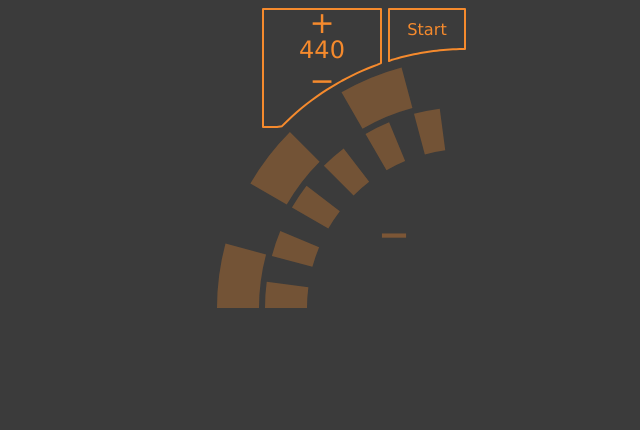
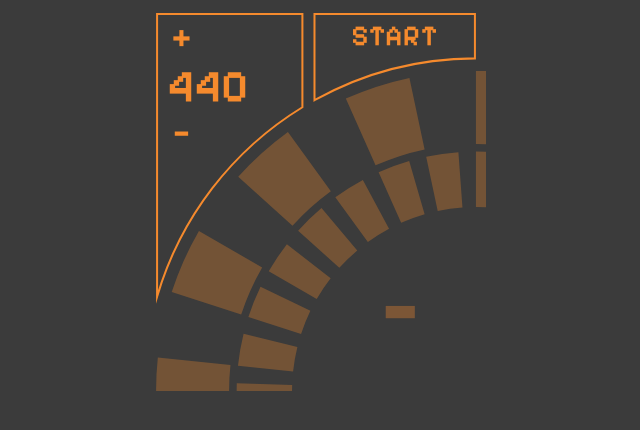
Before and after one commit to mattsjost/Stroboskop, a plain HTML site: page index.html in a window 1280 px wide. Shown: the whole page, without its empty margins (324-964 px from the left). Drawn offline with Linux system fonts and the light colour scheme; a web font is replaced by a local one.

Commit message:
Update index.html

```diff
--- a/index.html
+++ b/index.html
@@ -5,55 +5,52 @@
 <meta name="viewport" content="width=device-width, initial-scale=1, viewport-fit=cover">
 <meta name="theme-color" content="#3b3b3b">
 <title>Strobe Tuner</title>
+<!-- Pixelify Sans: pixeltypsnitt som liknar Chicago och fungerar på alla enheter, även iPhone/Safari -->
+<link rel="preconnect" href="https://fonts.googleapis.com">
+<link rel="preconnect" href="https://fonts.gstatic.com" crossorigin>
+<link href="https://fonts.googleapis.com/css2?family=Pixelify+Sans:wght@400..700&display=swap" rel="stylesheet">
 <style>
-  /* Chicago: lägg ChicagoFLF.woff2 (eller .ttf) bredvid filen, annars används systemets Chicago om den finns. */
-  @font-face {
-    font-family: "Chicago";
-    src: local("Chicago"), local("ChicagoFLF"), local("Chicago_12"),
-         url("ChicagoFLF.woff2") format("woff2"),
-         url("ChicagoFLF.ttf") format("truetype");
-    font-display: swap;
-  }
   :root {
     --bg: #3b3b3b;
     --or: #f58a2d;
-    --font: "Chicago", "ChicagoFLF", "Chicago_12", "Charcoal", "Geneva", "Helvetica Neue", Arial, sans-serif;
+    --font: "Pixelify Sans", "Chicago", "ChicagoFLF", "Charcoal", "Geneva", monospace;
   }
   * { box-sizing: border-box; -webkit-tap-highlight-color: transparent; }
-  html, body { margin: 0; background: var(--bg); color: var(--or); font-family: var(--font); }
+  html, body { margin: 0; background: var(--bg); color: var(--or); font-family: var(--font); font-weight: 600; }
   body {
     min-height: 100%; display: flex; justify-content: center;
     padding: max(8px, env(safe-area-inset-top)) 10px max(10px, env(safe-area-inset-bottom));
-    user-select: none; -webkit-user-select: none;
+    user-select: none; -webkit-user-select: none; -webkit-text-size-adjust: 100%;
   }
-  .wrap { position: relative; width: 100%; max-width: 300px; aspect-ratio: 1; container-type: inline-size; }
+  /* Ritytan är 270 × 304 enheter; allt placeras i procent av den */
+  .wrap { position: relative; width: 100%; max-width: 340px; aspect-ratio: 270 / 304; container-type: inline-size; overflow: hidden; }
   canvas { position: absolute; inset: 0; width: 100%; height: 100%; display: block; }
   button, input {
-    font-family: var(--font); color: var(--or); background: transparent; border: none; border-radius: 0;
-    cursor: pointer; padding: 0; margin: 0;
+    font-family: var(--font); font-weight: 600; color: var(--or); background: transparent; border: none; border-radius: 0;
+    cursor: pointer; padding: 0; margin: 0; -webkit-appearance: none; appearance: none;
   }
   button:focus-visible, input:focus-visible { outline: 2px solid #fff8; outline-offset: -3px; }
 
-  /* A-referens: ruta uppe till vänster (0–70 % bredd, 0–20 % höjd) */
-  .ref { position: absolute; left: 32%; top: 0; width: 40%; height: 40%; display: flex; flex-direction: column; align-items: stretch; }
-  .ref button { height: 22%; font-size: 10cqw; line-height: 1; }
-  .ref input { width: 100%; height: 26%; text-align: center; font-size: 8cqw; cursor: text; -moz-appearance: textfield; }
-  .ref input::-webkit-outer-spin-button, .ref input::-webkit-inner-spin-button { -webkit-appearance: none; margin: 0; }
+  .adj { position: absolute; left: 5.6%; width: 9.6%; height: 8.6%; font-size: 10cqw; line-height: 1; }
+  #plus  { top: 3.6%; }
+  #minus { top: 28.6%; }
+  #refIn {
+    position: absolute; left: 5.2%; top: 13.2%; width: 38.5%; height: 14.5%;
+    font-size: 13.3cqw; text-align: left; padding-left: 1%; cursor: text; -moz-appearance: textfield;
+  }
+  #refIn::-webkit-outer-spin-button, #refIn::-webkit-inner-spin-button { -webkit-appearance: none; margin: 0; }
 
-  /* Start/Stopp: ruta uppe till höger (74–100 % bredd) */
-  #start { position: absolute; right: 0; top: 0; width: 26%; height: 14%; font-size: 5.4cqw; }
+  #start { position: absolute; left: 49.3%; top: 1.3%; width: 47.8%; height: 11.8%; font-size: 8.5cqw; letter-spacing: .5px; }
   #start.on { color: var(--bg); }
 </style>
 </head>
 <body>
 <div class="wrap" id="wrap">
   <canvas id="cv"></canvas>
-  <div class="ref">
-    <button id="plus" aria-label="Höj A-referens">+</button>
-    <input id="refIn" type="number" inputmode="decimal" min="400" max="480" step="0.1" value="440" aria-label="A-referens i Hz">
-    <button id="minus" aria-label="Sänk A-referens">−</button>
-  </div>
-  <button id="start">Start</button>
+  <button class="adj" id="plus" aria-label="Höj A-referens">+</button>
+  <input id="refIn" type="number" inputmode="decimal" min="400" max="480" step="0.1" value="440" aria-label="A-referens i Hz">
+  <button class="adj" id="minus" aria-label="Sänk A-referens">−</button>
+  <button id="start">START</button>
 </div>
 
 <script>
@@ -99,10 +96,10 @@
       const mute = actx.createGain(); mute.gain.value = 0;   // tyst utgång så grafen bearbetas
       analyser.connect(mute); mute.connect(actx.destination);
       running = true;
-      $('start').textContent = 'Stopp'; $('start').classList.add('on');
+      $('start').textContent = 'STOP'; $('start').classList.add('on');
     } catch (err) {
-      $('start').textContent = 'Fel';
-      setTimeout(() => { $('start').textContent = 'Start'; }, 2000);
+      $('start').textContent = 'FEL';
+      setTimeout(() => { $('start').textContent = 'START'; }, 2000);
     }
   }
   function stop() {
@@ -110,7 +107,7 @@
     if (stream) stream.getTracks().forEach(t => t.stop());
     if (actx) actx.close();
     stream = null; actx = null;
-    $('start').textContent = 'Start'; $('start').classList.remove('on');
+    $('start').textContent = 'START'; $('start').classList.remove('on');
   }
   $('start').onclick = () => running ? stop() : start();
   document.addEventListener('visibilitychange', () => { if (actx && actx.state === 'suspended') actx.resume(); });
@@ -169,10 +166,20 @@
     }
   }
 
-  /* ---------- Geometri (enheter av S; cirkelns mittpunkt i nedre högra hörnet) ---------- */
-  const R_FRAME = 0.86;   // rutornas nedre kant följer denna cirkel
-  const REF_X   = [0.32, 0.72],  REF_H   = 0.40;   // smal och hög, flyttad åt höger
-  const START_X = [0.74, 1],  START_H = 0.20;
+  /* ---------- Geometri ----------
+     Enhet u = bredd / 270; ritytan är 270 × 304 u.
+     Stroboskopet är en kvartscirkel med mittpunkt i nedre högra hörnet (CX, CY).
+     Ringens yttre kant ligger exakt på X_LEFT, och cirkelns högra tangent på X_RIGHT,
+     så rutornas ytterkanter linjerar med stroboskopets mått. */
+  const X_LEFT = 8, X_RIGHT = 262, H = 304;
+  const CX = X_RIGHT, CY = H;
+  const R_OUT = CX - X_LEFT;                 // 254
+  const R_FRAME = R_OUT + 10;                // rutornas nedre kant följer denna båge
+  const REF_BOX   = { x0: X_LEFT, x1: 125, top: 4 };
+  const START_BOX = { x0: 133, x1: X_RIGHT, top: 4 };
+  const OUTER = { r: R_OUT - 29, w: 58, n: 15, duty: 0.5  };   // 196–254
+  const INNER = { r: 168,        w: 44, n: 30, duty: 0.65 };   // 146–190
+  const LW = 1.6;
 
   let phaseOuter = 0, phaseInner = 0, last = performance.now(), size = 0;
   const clamp = (v, a, b) => Math.min(b, Math.max(a, v));
@@ -184,33 +191,27 @@
   }
   window.addEventListener('resize', resize);
 
-  // Ruta uppe i hörnet: nedre kanten är lägst av platt höjd och stroboskopets cirkelbåge
-  function boxPath(x0, x1, H, S) {
-    const lw = 2, inset = lw / 2;
-    const bottom = x => {
-      const dx = 1 - x;
-      const arc = dx < R_FRAME ? 1 - Math.sqrt(R_FRAME * R_FRAME - dx * dx) : H;
-      return Math.min(H, arc) * S - inset;
-    };
+  // Ruta: rak topp och raka sidor, nedre kanten är cirkelbågen runt stroboskopet
+  function boxPath(b, u, inset) {
+    const x0 = b.x0 + inset, x1 = b.x1 - inset, top = b.top + inset;
+    const yAt = x => CY - Math.sqrt(R_FRAME * R_FRAME - (CX - x) * (CX - x));
+    const aAt = x => Math.atan2(yAt(x) - CY, x - CX);
     ctx.beginPath();
-    ctx.moveTo(x0 * S + inset, inset);
-    ctx.lineTo(x1 * S - inset, inset);
-    const N = 24;
-    for (let i = 0; i <= N; i++) {
-      const x = x1 - (x1 - x0) * i / N;
-      ctx.lineTo(clamp(x * S, x0 * S + inset, x1 * S - inset), bottom(x));
-    }
+    ctx.moveTo(x0 * u, top * u);
+    ctx.lineTo(x1 * u, top * u);
+    ctx.lineTo(x1 * u, yAt(x1) * u);
+    ctx.arc(CX * u, CY * u, R_FRAME * u, aAt(x1), aAt(x0), true);
     ctx.closePath();
   }
 
-  function ring(cx, cy, rMid, width, n, phase, alpha, glow) {
-    const seg = Math.PI * 2 / n;
+  function ring(u, g, phase, alpha, glow) {
+    const seg = Math.PI * 2 / g.n;
     ctx.save();
-    ctx.lineWidth = width; ctx.strokeStyle = OR; ctx.globalAlpha = alpha;
-    if (glow) { ctx.shadowColor = OR; ctx.shadowBlur = size * 0.03; }
-    for (let i = 0; i < n; i++) {
+    ctx.lineWidth = g.w * u; ctx.strokeStyle = OR; ctx.globalAlpha = alpha;
+    if (glow) { ctx.shadowColor = OR; ctx.shadowBlur = 8 * u; }
+    for (let i = 0; i < g.n; i++) {
       const a0 = phase + i * seg - Math.PI / 2;
-      ctx.beginPath(); ctx.arc(cx, cy, rMid, a0, a0 + seg / 2); ctx.stroke();
+      ctx.beginPath(); ctx.arc(CX * u, CY * u, g.r * u, a0, a0 + seg * g.duty); ctx.stroke();
     }
     ctx.restore();
   }
@@ -219,44 +220,49 @@
     const dt = Math.min(0.05, (now - last) / 1000); last = now;
     detect(now);
     if (!size) resize();
-    const S = size, cx = S, cy = S;
-    ctx.clearRect(0, 0, S, S);
+    const u = size / 270;
+    ctx.clearRect(0, 0, size, size * H / 270);
 
-    // Rutor
-    ctx.lineWidth = 2; ctx.strokeStyle = OR; ctx.lineJoin = 'round';
-    boxPath(REF_X[0], REF_X[1], REF_H, S); ctx.stroke();
-    boxPath(START_X[0], START_X[1], START_H, S);
-    if (running) { ctx.fillStyle = OR; ctx.fill(); }
-    ctx.stroke();
-
-    // Stroboskop
     const live = state.active, c = live ? state.cents : 0;
     if (live) {
-      phaseOuter += clamp(c, -50, 50) * 3 * dt * Math.PI / 180;
-      phaseInner += clamp(c, -12, 12) * 15 * dt * Math.PI / 180;
+      phaseOuter += clamp(c, -50, 50) * 2.4 * dt * Math.PI / 180;     // grov skala
+      phaseInner += clamp(c, -12, 12) * 12 * dt * Math.PI / 180;      // fin skala
     }
     const inTune = live && Math.abs(c) < 2, alpha = live ? 1 : 0.3;
 
-    ring(cx, cy, S * 0.76, S * 0.14, 12, phaseOuter, alpha, inTune);   // grov skala
-    ring(cx, cy, S * 0.60, S * 0.14, 24, phaseInner, alpha, inTune);   // fin skala
+    // Rutor
+    ctx.lineWidth = LW * u; ctx.strokeStyle = OR; ctx.lineJoin = 'miter';
+    boxPath(REF_BOX, u, LW / 2); ctx.stroke();
+    if (running) { boxPath(START_BOX, u, 0); ctx.fillStyle = OR; ctx.fill(); }
+    else { boxPath(START_BOX, u, LW / 2); ctx.stroke(); }
+
+    // Stroboskop: yttre grov och inre fin skala
+    ring(u, OUTER, phaseOuter, alpha, inTune);
+    ring(u, INNER, phaseInner, alpha, inTune);
 
     if (inTune) {
-      ctx.beginPath(); ctx.moveTo(cx, cy); ctx.arc(cx, cy, S * 0.47, Math.PI, Math.PI * 1.5); ctx.closePath();
+      ctx.beginPath(); ctx.arc(CX * u, CY * u, 140 * u, 0, Math.PI * 2);
       ctx.fillStyle = OR; ctx.fill();
     }
 
+    // Ton: större, centrerad nära kvartsskivans diagonal (nere till höger)
+    const label = live ? NAMES[((state.midi % 12) + 12) % 12] : '–';
     ctx.textAlign = 'center'; ctx.textBaseline = 'middle';
     ctx.fillStyle = inTune ? BG : OR; ctx.globalAlpha = live ? 1 : 0.35;
-    ctx.font = `${S * 0.2}px ${FONT}`;
-    ctx.fillText(live ? NAMES[((state.midi % 12) + 12) % 12] : '–', S * 0.76, S * 0.76);
+    ctx.font = `600 ${78 * u}px ${FONT}`;
+    const tw = ctx.measureText(label).width / u;
+    const tx = Math.min(CX - 60, CX - 12 - tw / 2);
+    ctx.fillText(label, tx * u, (CY - 60) * u);
     ctx.globalAlpha = 1;
 
     requestAnimationFrame(draw);
   }
 
   setRef(ref);
-  (document.fonts && document.fonts.load ? document.fonts.load(`16px ${FONT}`) : Promise.resolve())
-    .catch(() => {}).finally(() => { resize(); requestAnimationFrame(draw); });
+  const fontReady = document.fonts && document.fonts.load
+    ? Promise.race([document.fonts.load('600 16px "Pixelify Sans"'), new Promise(r => setTimeout(r, 2500))])
+    : Promise.resolve();
+  fontReady.catch(() => {}).finally(() => { resize(); requestAnimationFrame(draw); });
 })();
 </script>
 </body>
```
